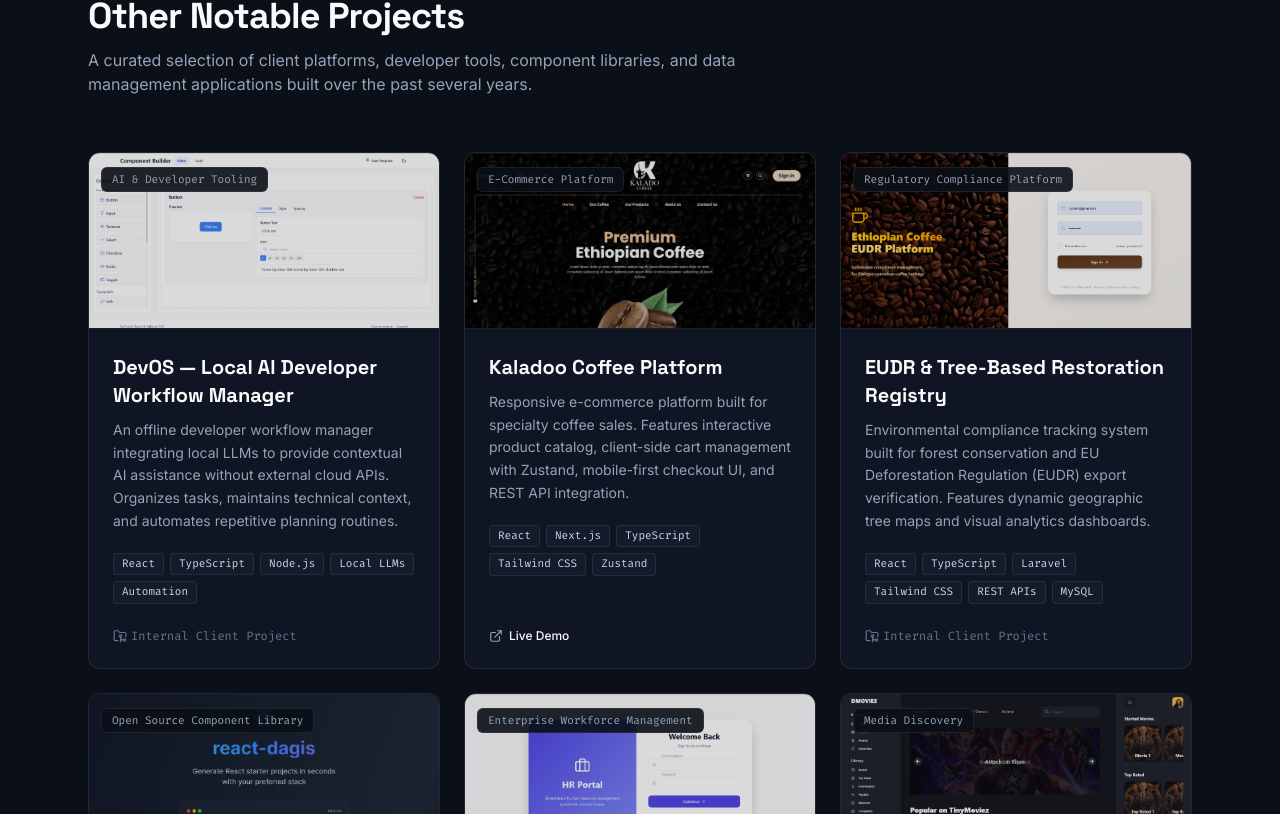
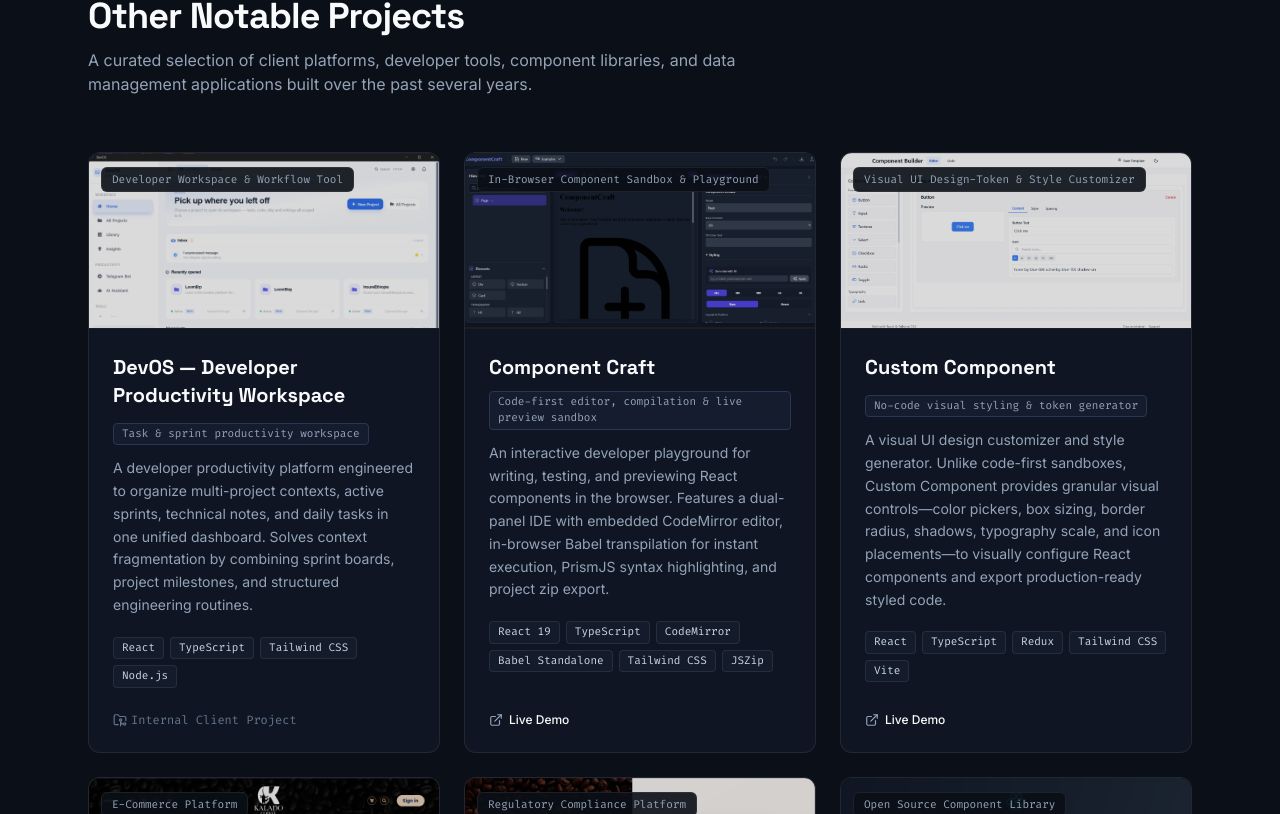
Before and after one commit to dagijosi/newPortfolio, a React (Vite) app: page / in a window 1280 px wide. Shown: the part 4266-5080 px from the top of the page. Built offline with nearby package versions, Linux system fonts and the light colour scheme; what @dagij/plugin would draw is missing.

Commit message:
feat: add Projects component, project data, and related assets

```diff
--- a/src/components/Projects.tsx
+++ b/src/components/Projects.tsx
@@ -49,6 +49,13 @@ const Projects: React.FC = () => {
                   <h3 className="text-xl font-display font-bold text-text-primary mb-2.5 group-hover:text-white transition-colors">
                     {project.title}
                   </h3>
+                  {project.differentiation && (
+                    <div className="mb-3">
+                      <span className="text-[11px] font-mono text-slate-400 bg-navy/60 px-2 py-0.5 rounded border border-navy-border inline-block">
+                        {project.differentiation}
+                      </span>
+                    </div>
+                  )}
                   <p className="text-text-secondary text-sm leading-relaxed mb-5">
                     {project.description}
                   </p>
--- a/src/data/projects.ts
+++ b/src/data/projects.ts
@@ -24,7 +24,7 @@ export interface CuratedProject {
   image: string;
   github?: string;
   demo?: string;
-  featuredHighlight?: string;
+  differentiation?: string;
 }
 
 export const featuredProjects: FeaturedProject[] = [
@@ -109,13 +109,35 @@ export const featuredProjects: FeaturedProject[] = [
 export const otherProjects: CuratedProject[] = [
   {
     id: "devos",
-    title: "DevOS — Local AI Developer Workflow Manager",
-    category: "AI & Developer Tooling",
+    title: "DevOS — Developer Productivity Workspace",
+    category: "Developer Workspace & Workflow Tool",
     description:
-      "An offline developer workflow manager integrating local LLMs to provide contextual AI assistance without external cloud APIs. Organizes tasks, maintains technical context, and automates repetitive planning routines.",
-    tech: ["React", "TypeScript", "Node.js", "Local LLMs", "Automation"],
+      "A developer productivity platform engineered to organize multi-project contexts, active sprints, technical notes, and daily tasks in one unified dashboard. Solves context fragmentation by combining sprint boards, project milestones, and structured engineering routines.",
+    tech: ["React", "TypeScript", "Tailwind CSS", "Node.js"],
+    image: "/image/devos.png",
+    differentiation: "Task & sprint productivity workspace",
+  },
+  {
+    id: "component-craft",
+    title: "Component Craft",
+    category: "In-Browser Component Sandbox & Playground",
+    description:
+      "An interactive developer playground for writing, testing, and previewing React components in the browser. Features a dual-panel IDE with embedded CodeMirror editor, in-browser Babel transpilation for instant execution, PrismJS syntax highlighting, and project zip export.",
+    tech: ["React 19", "TypeScript", "CodeMirror", "Babel Standalone", "Tailwind CSS", "JSZip"],
+    image: "/image/component-craft.png",
+    demo: "https://componet-craft.vercel.app/",
+    differentiation: "Code-first editor, compilation & live preview sandbox",
+  },
+  {
+    id: "custom-component",
+    title: "Custom Component",
+    category: "Visual UI Design-Token & Style Customizer",
+    description:
+      "A visual UI design customizer and style generator. Unlike code-first sandboxes, Custom Component provides granular visual controls—color pickers, box sizing, border radius, shadows, typography scale, and icon placements—to visually configure React components and export production-ready styled code.",
+    tech: ["React", "TypeScript", "Redux", "Tailwind CSS", "Vite"],
     image: "/image/component-builder.png",
-    featuredHighlight: "Local LLM Integration",
+    demo: "https://custom-componet.vercel.app/",
+    differentiation: "No-code visual styling & token generator",
   },
   {
     id: "kalado-coffee",
```
Also changed, not shown: public/image/component-craft.png (added), public/image/devos.png (added).
